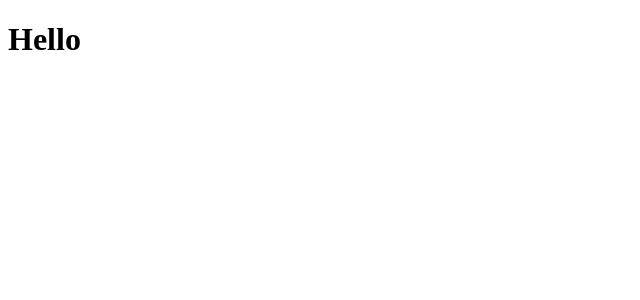
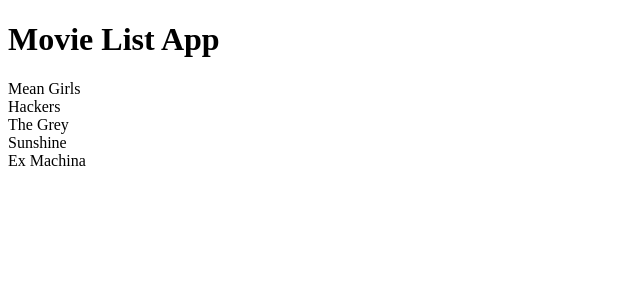
Before and after one commit to alletsz/hrsf110-movie_list_app, a React app: page / in a window 1280 px wide. Shown: the top 300 px of the page, without its empty margins (0-640 px from the left). Built offline with nearby package versions, Linux system fonts and the light colour scheme.

Commit message:
Dynamic movie list on the DOM

```diff
--- a/src/components/App.jsx
+++ b/src/components/App.jsx
@@ -1,14 +1,20 @@
 import React from 'react';
+import movies from '../Movies'
+import MovieList from './MovieList';
+
 
 class App extends React.Component {
-  constructor(){
-    super()
-
+  constructor(props){
+    super(props)
+    this.state = {
+      movies: movies,
+    }
   }
   render() {
     return (
       <div>
-        <h1>Hello</h1>
+        <h1>Movie List App</h1>
+        <MovieList movies={this.state.movies} />
       </div>
     )
   }
--- /dev/null
+++ b/src/components/MovieList.jsx
@@ -0,0 +1,11 @@
+import React from 'react';
+import MovieListEntry from './MovieListEntry'
+
+let MovieList = ({movies}) => (
+  <div>
+    {movies.map((movie, key) =>
+    <MovieListEntry movie ={movie} key={key}/>)}
+  </div>
+)
+
+export default MovieList
--- /dev/null
+++ b/src/components/MovieListEntry.jsx
@@ -0,0 +1,12 @@
+import React from 'react';
+
+let MovieListEntry = ({movie}) => (
+  <div className='movie'>
+    {movie.title}
+  </div>
+
+
+)
+
+
+export default MovieListEntry
```
Also changed, not shown: src/index.js (+5 -2 lines), public/dist/bundle.js, 1 other file (tests, documents, lock files or other folders).
